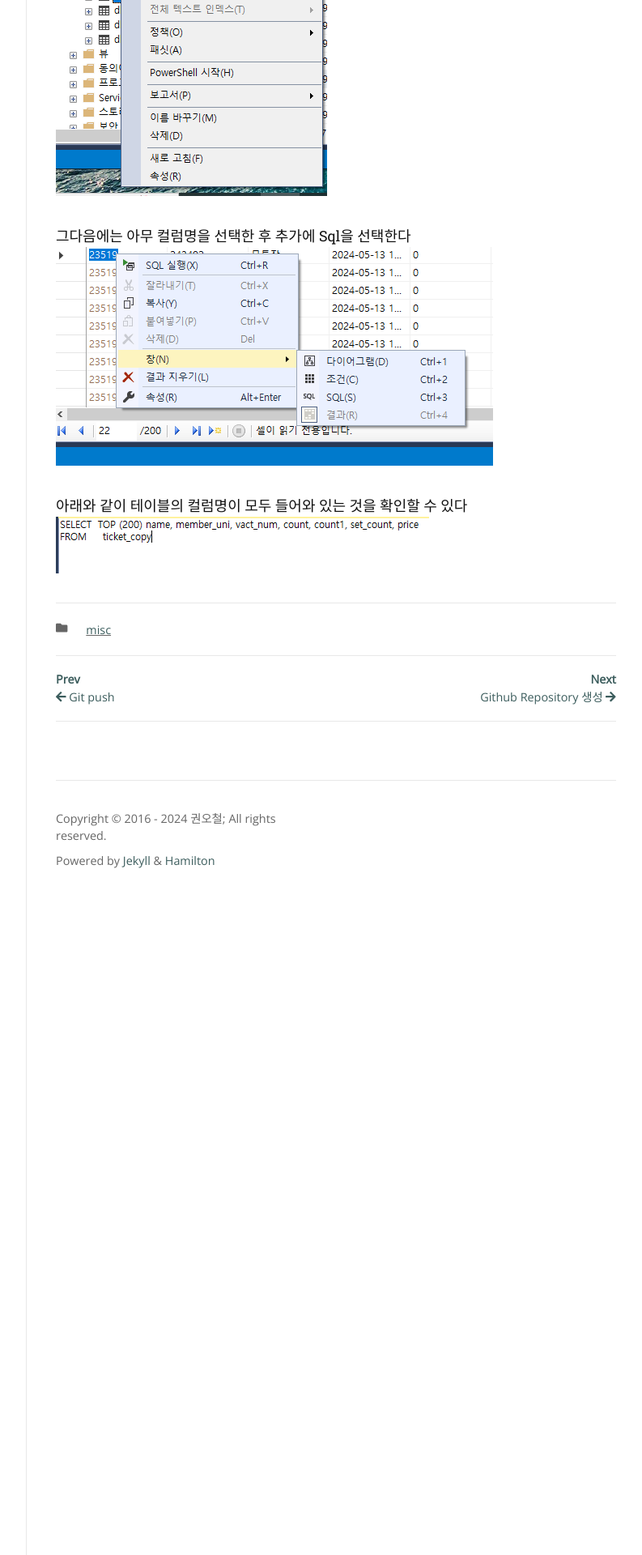
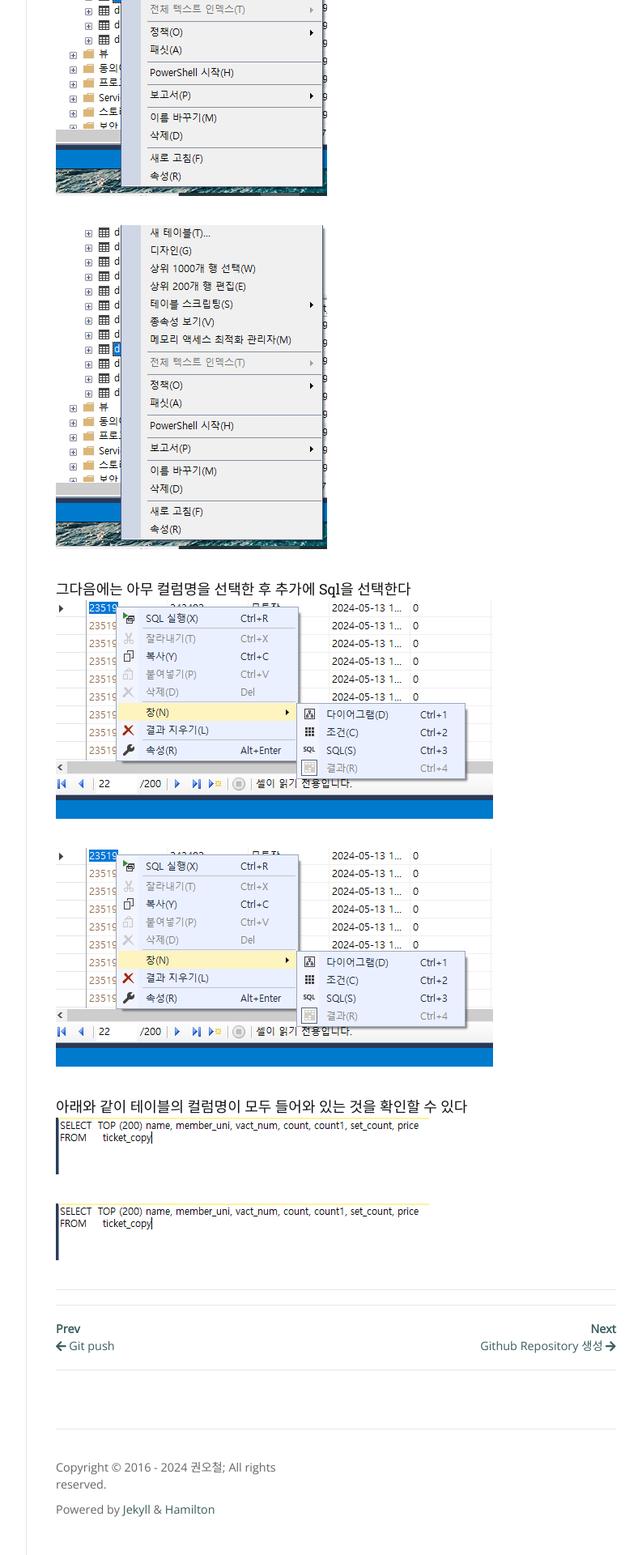
Before and after one commit to kwonohcehol/jekyll-theme-hamilton-master, a Jekyll site: the page built from _posts/2024-12-02-super-long-article.md, in a window 1280 px wide. Shown: the part 673-2593 px from the top of the page at 81% size, without its empty margins (357-1150 px from the left). Built offline with Jekyll 4.4.1, drawn with Linux system fonts in a browser that asks for light colours; nearby versions of some CDN libraries; some web fonts are replaced.

Commit message:
2ssdsdd3

```diff
--- a/_posts/2024-12-02-super-long-article.md
+++ b/_posts/2024-12-02-super-long-article.md
@@ -1,17 +1,25 @@
 ---
 layout: post
 title: "Mssql 컬럼명 불러오기"
-categories: misc
 ---
 Mssql sql문을 사용하다 보면 테이블이 생기고 테이블 안에 수많은 컬럼명이 존재한다
 어떤 조건을 검색하거나 사용하기 위해 컬럼명을 다 불러오고 싶을 때가 있다
 그럴 때 손쉽게 한 번에 불러올 수 있는 방법을 정리해둔다.
 
 아래 이미지처럼 우선 테이블을 불러올 수 있도록 선택해 준다
-![](/mssql1.png)
+![](/mssql1.PNG)
+<figure>
+<img src="/mssql1.PNG">
+</figure>
 
 그다음에는 아무 컬럼명을 선택한 후 추가에 Sql을 선택한다
-![](/mssql2.png)
+![](/mssql2.PNG)
+<figure>
+<img src="/mssql2.PNG">
+</figure>
 
 아래와 같이 테이블의 컬럼명이 모두 들어와 있는 것을 확인할 수 있다
 ![](/mssql3.png)
+<figure>
+<img src="/mssql3.PNG">
+</figure>
```
Also changed, not shown: mssql1.PNG, mssql2.PNG, mssql3.PNG.
